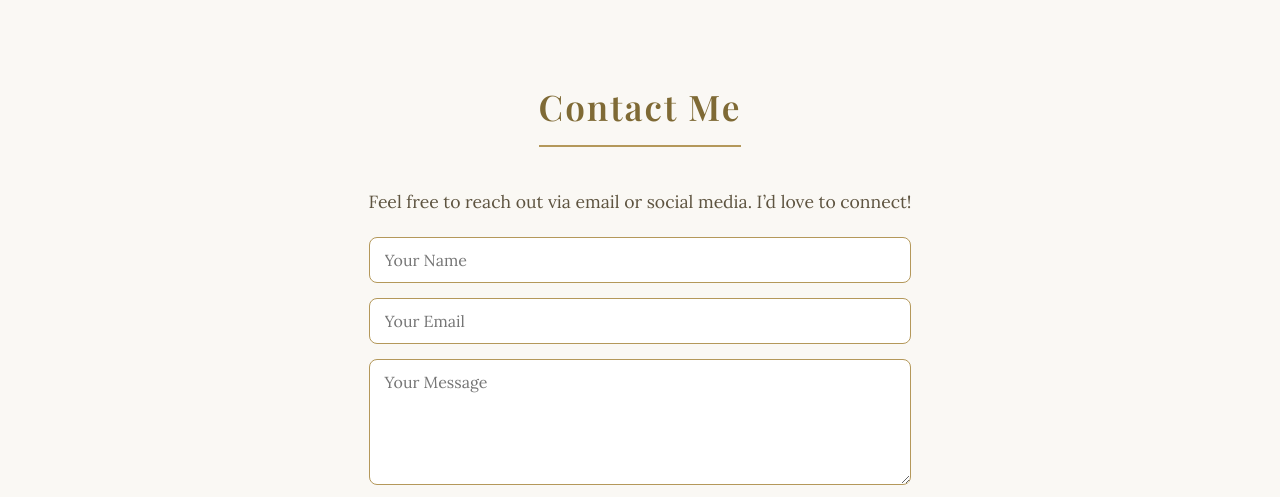
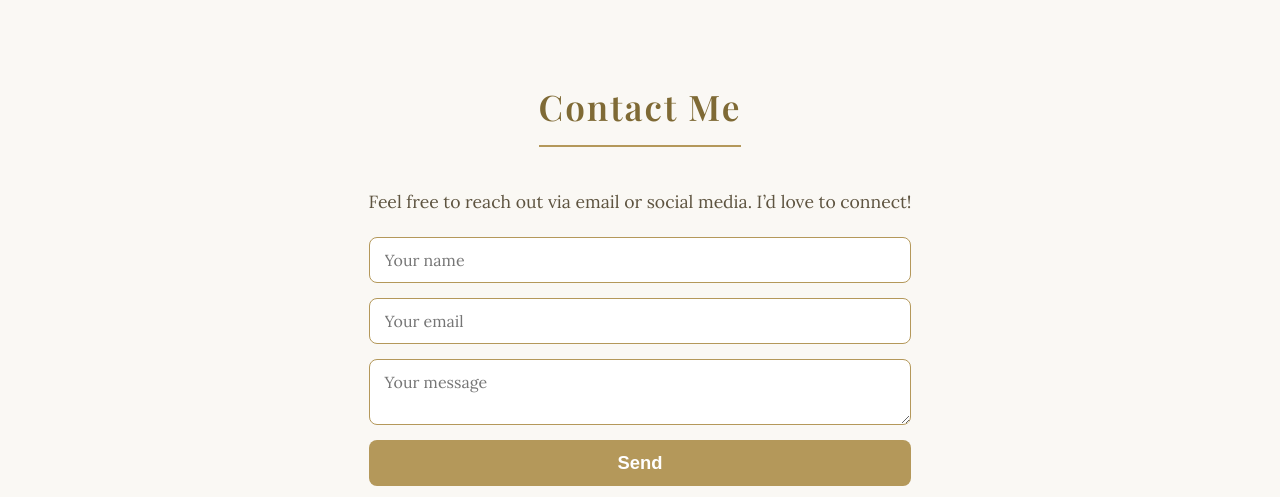
Before and after one commit to RdRaeBeckham/rd-rae-beckham-portfolio, a plain HTML site: page index.html in a window 1280 px wide. Shown: the part 3661-4158 px from the top of the page. Drawn offline with nearby package versions, Linux system fonts and the light colour scheme.

Commit message:
Update index.html

```diff
--- a/index.html
+++ b/index.html
@@ -618,14 +618,11 @@
   <h2>Contact Me</h2>
   <p>Feel free to reach out via email or social media. I’d love to connect!</p>
 
- <form action="https://formsubmit.co/ardie.bustamante13@gmail.com" method="POST">
-  <input type="hidden" name="_next" value="https://yourwebsite.com/thank-you.html">
-  <input type="hidden" name="_captcha" value="false">
-
-  <input type="text" name="name" placeholder="Your Name" required>
-  <input type="email" name="email" placeholder="Your Email" required>
-  <textarea name="message" placeholder="Your Message" rows="5" required></textarea>
-  <button type="submit">Send Message</button>
+<form action="https://formspree.io/f/179f10f7b6aad7f5308c3f2d36f752c3" method="POST">
+  <input type="text" name="name" placeholder="Your name" required>
+  <input type="email" name="_replyto" placeholder="Your email" required>
+  <textarea name="message" placeholder="Your message" required></textarea>
+  <button type="submit">Send</button>
 </form>
 
   <div class="social-icons" aria-label="Social media links">
```
